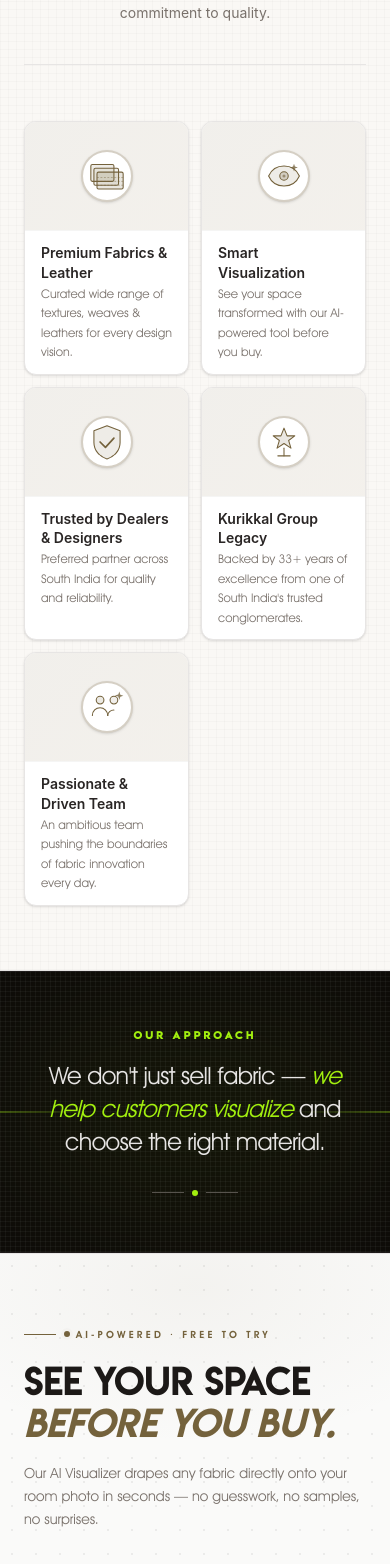
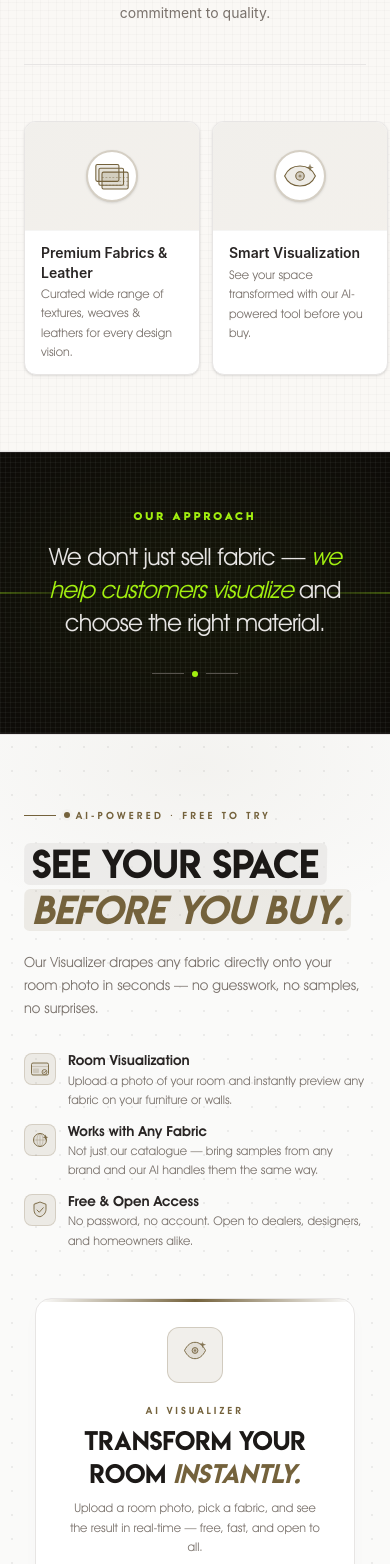
Before and after one commit to kartikomniview/kaira-fabrics, a React (Vite) app: page / in a window 390 px wide. Shown: the part 1324-2888 px from the top of the page. Built offline with nearby package versions, Linux system fonts and the light colour scheme; no server answers; a web font is replaced by a local one.

Commit message:
UI changes

```diff
--- a/src/components/sections/AIVisualizerBanner.tsx
+++ b/src/components/sections/AIVisualizerBanner.tsx
@@ -51,7 +51,7 @@ const features = [
         <path d="M31 9l1.5 4 4 1.5-4 1.5L31 20l-1.5-4-4-1.5 4-1.5z" fill="currentColor" fillOpacity="0.9"/>
       </svg>
     ),
-    label: 'Any Fabric Source',
+    label: 'Works with Any Fabric',
     desc: "Not just our catalogue — bring samples from any brand and our AI handles them the same way.",
   },
   {
@@ -130,7 +130,10 @@ const AIVisualizerBanner = () => {
                 animate={inView ? { y: '0%', skewY: 0 } : {}}
                 transition={{ duration: 0.9, delay: 0.15, ease: EXPO_OUT }}
               >
-                See your space
+                <span className="relative inline-block px-2 py-0.5">
+                  <span className="absolute inset-0 bg-stone-200/70 rounded-md -skew-x-1" />
+                  <span className="relative">See your space</span>
+                </span>
               </motion.h2>
             </div>
             <div className="overflow-hidden mb-5">
@@ -140,7 +143,10 @@ const AIVisualizerBanner = () => {
                 animate={inView ? { y: '0%', skewY: 0 } : {}}
                 transition={{ duration: 0.9, delay: 0.26, ease: EXPO_OUT }}
               >
-                before you buy.
+                <span className="relative inline-block px-2 py-0.5">
+                  <span className="absolute inset-0 bg-secondary/10 rounded-md -skew-x-1" />
+                  <span className="relative">before you buy.</span>
+                </span>
               </motion.h2>
             </div>
 
@@ -151,7 +157,7 @@ const AIVisualizerBanner = () => {
               animate={inView ? { opacity: 1, y: 0 } : {}}
               transition={{ duration: 0.8, delay: 0.38, ease: SMOOTH_OUT }}
             >
-              Our AI Visualizer drapes any fabric directly onto your room photo in seconds — no guesswork, no samples, no surprises.
+              Our Visualizer drapes any fabric directly onto your room photo in seconds — no guesswork, no samples, no surprises.
             </motion.p>
 
             {/* Feature pills — stagger container */}
--- a/src/components/sections/WhyKairaSection.tsx
+++ b/src/components/sections/WhyKairaSection.tsx
@@ -109,7 +109,7 @@ const TiltCard = ({ children, isActive, isDimmed, onClick }: {
       style={{ rotateX, rotateY, transformStyle: 'preserve-3d' }}
       animate={{ opacity: isDimmed ? 0.35 : 1, scale: isActive ? 1.06 : 1 }}
       transition={{ duration: 0.3, ease: SMOOTH_OUT }}
-      className={`group relative h-full rounded-xl overflow-hidden bg-white cursor-pointer border transition-shadow duration-300 ${
+      className={`group relative flex flex-col flex-1 rounded-xl overflow-hidden bg-white cursor-pointer border transition-shadow duration-300 ${
         isActive
           ? 'border-secondary shadow-xl ring-2 ring-secondary/20'
           : 'border-stone-200 shadow-sm hover:shadow-lg'
@@ -273,9 +273,10 @@ const WhyKairaSection = () => {
 
         {/* ══ ADVANTAGE CARDS ══ */}
         <div ref={cardsRef}>
-          {/* Cards */}
+          {/* Scroll wrapper — horizontal scroll on mobile, grid on sm+ */}
+          <div className="overflow-x-auto -mx-6 px-6 sm:overflow-visible sm:mx-0 sm:px-0 pb-3 sm:pb-0">
             <div
-            className="grid grid-cols-2 sm:grid-cols-3 lg:grid-cols-5 gap-3 sm:gap-4"
+              className="flex gap-3 sm:grid sm:grid-cols-3 lg:grid-cols-5 sm:gap-4 w-max sm:w-auto"
               style={{ perspective: '1200px' }}
             >
               {advantages.map((adv, i) => (
@@ -285,7 +286,7 @@ const WhyKairaSection = () => {
                   variants={cardVariants}
                   initial="hidden"
                   animate={cardsInView ? 'visible' : 'hidden'}
-                className="h-full"
+                  className="flex flex-col w-44 flex-shrink-0 sm:w-auto sm:flex-shrink"
                 >
                 <TiltCard
                   isActive={activeIdx === i}
@@ -344,6 +345,7 @@ const WhyKairaSection = () => {
             ))}
             </div>
           </div>
+        </div>
 
       </div>
     </section>
```
Lines whose indentation alone changed are shown as unchanged.
